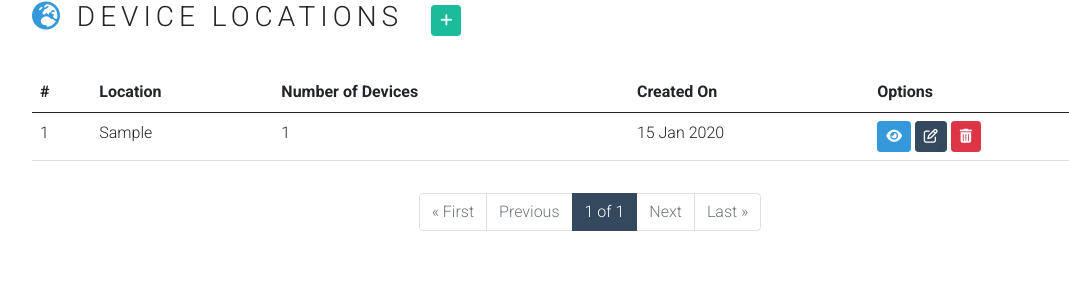
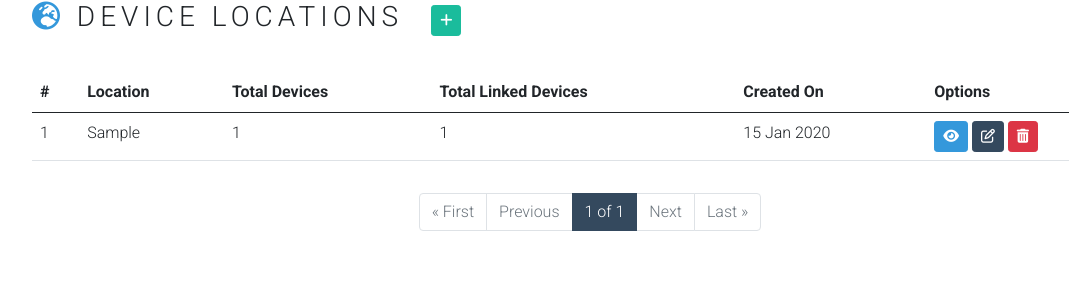
Before and after one commit to jyoung90ie/home-automation-at-home, a Django app: page /devices/locations/ in a window 1280 px wide. Shown: the part 56-356 px from the top of the page, without its empty margins (50-1119 px from the left). Run offline with Django 3.2, Linux system fonts and the light colour scheme; a user stored in the database is signed in; tables that the repository leaves empty hold one stand-in row (values such as "Sample post"); parts of the project's set-up code (start-up, migrations or seed data) failed here and were passed over; some libraries are stand-ins or nearby versions.

Commit message:
Adds column for linked devices

```diff
--- a/smarthub/apps/devices/templates/devices/devicelocation_list.html
+++ b/smarthub/apps/devices/templates/devices/devicelocation_list.html
@@ -15,7 +15,8 @@
             <tr>
                 <th scope="col">#</th>
                 <th scope="col">Location</th>
-                <th scope="col">Number of Devices</th>
+                <th scope="col">Total Devices</th>
+                <th scope="col">Total Linked Devices</th>
                 <th scope="col">Created On</th>
                 <th scope="col">Options</th>
             </tr>
@@ -27,6 +28,7 @@
                 <td>{{ forloop.counter }}</td>
                 <td>{{ location.location|title }}</td>
                 <td>{{ location.device_set.count }}</td>
+                <td>{{ location.total_linked_devices }}</td>
                 <td>{{ location.created_at|date:"d M Y" }}</td>
                 <td>
                     <a class="btn btn-sm btn-secondary" href="{% url 'devices:locations:detail' uuid=location.uuid %}">
```
